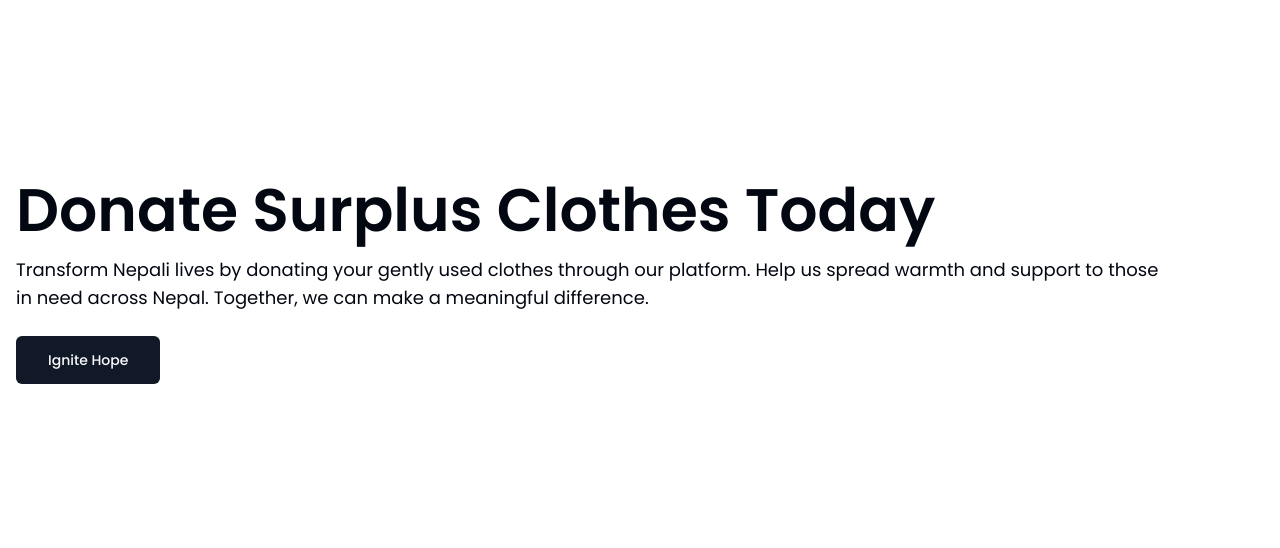
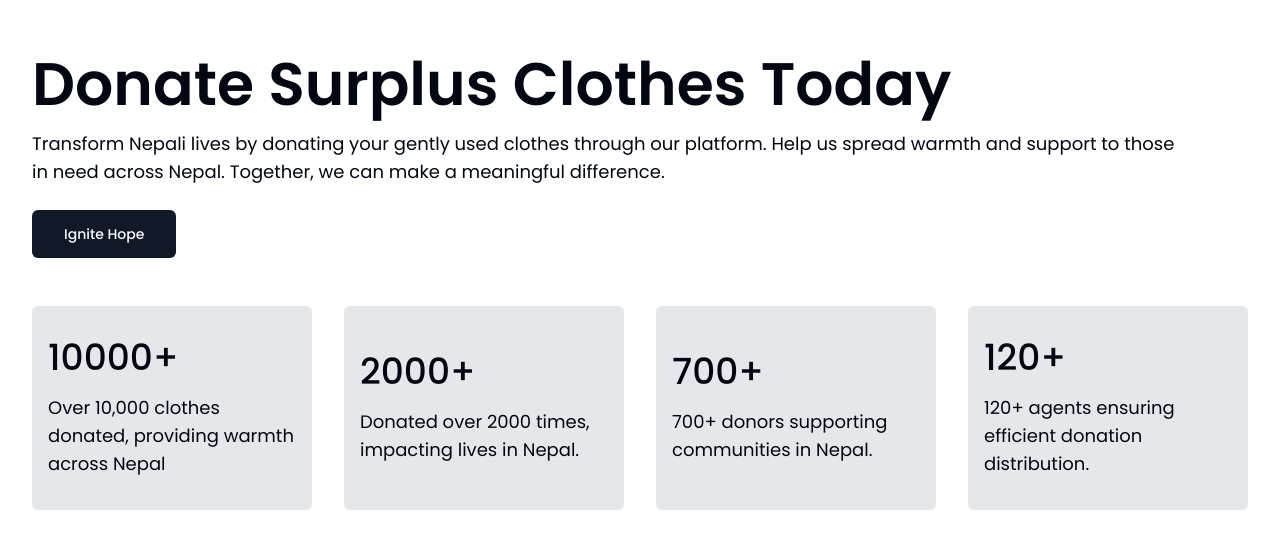
Before and after one commit to nishanbudhathoki2266/nyano-nepal, a Next.js app: page / in a window 1280 px wide. Shown: the part 118-666 px from the top of the page. Built offline with nearby package versions, Linux system fonts and the light colour scheme.

Commit message:
feat(stats): stats card in hero section

```diff
--- a/src/app/page.tsx
+++ b/src/app/page.tsx
@@ -1,6 +1,7 @@
 import { Button } from "@/components/ui/button";
 import Description from "@/components/ui/common/Description";
 import Heading from "@/components/ui/common/Heading";
+import StatsCard from "@/components/ui/common/StatsCard";
 import Container from "@/components/ui/containers/Container";
 import GridContainer from "@/components/ui/containers/GridContainer";
 import React from "react";
@@ -9,20 +10,37 @@ const Home = () => {
   return (
     <main>
       <Container size="sm">
-        <GridContainer>
-          <main className="col-span-full min-h-screen flex flex-col justify-center items-start gap-4">
+        <main className="col-span-full min-h-screen flex flex-col justify-center items-start gap-4 py-6 lg:py-8">
           <Heading isHero>Donate surplus clothes today</Heading>
           <Description className="max-w-6xl">
-              Transform Nepali lives by donating your gently used clothes
-              through our platform. Help us spread warmth and support to those
-              in need across Nepal. Together, we can make a meaningful
-              difference.
+            Transform Nepali lives by donating your gently used clothes through
+            our platform. Help us spread warmth and support to those in need
+            across Nepal. Together, we can make a meaningful difference.
           </Description>
           <Button size="xl" className="mt-2">
             Ignite Hope
           </Button>
+
+          <GridContainer className="mt-8 w-full mx-auto">
+            {/* TODO: Loop over the content and render */}
+            <StatsCard
+              stat="10000+"
+              description="Over 10,000 clothes donated, providing warmth across Nepal"
+            />
+            <StatsCard
+              stat="2000+"
+              description="Donated over 2000 times, impacting lives in Nepal."
+            />
+            <StatsCard
+              stat="700+"
+              description="700+ donors supporting communities in Nepal."
+            />
+            <StatsCard
+              stat="120+"
+              description="120+ agents ensuring efficient donation distribution."
+            />
+          </GridContainer>
         </main>
-        </GridContainer>
       </Container>
     </main>
   );
--- /dev/null
+++ b/src/components/ui/common/StatsCard.tsx
@@ -0,0 +1,18 @@
+import React from "react";
+import Description from "./Description";
+
+interface StatsCardProps {
+  stat: string;
+  description: string;
+}
+
+const StatsCard = ({ stat, description }: StatsCardProps) => {
+  return (
+    <div className="bg-gray-200 col-span-full md:col-span-2 flex flex-col justify-center gap-4 lg:col-span-3 px-4 py-8 rounded-md">
+      <h2 className="text-4xl font-medium">{stat}</h2>
+      <Description>{description}</Description>
+    </div>
+  );
+};
+
+export default StatsCard;
--- a/src/components/ui/containers/Container.tsx
+++ b/src/components/ui/containers/Container.tsx
@@ -15,7 +15,7 @@ const Container = ({
   return (
     <div
       className={cn(
-        "mx-auto px-2 md:px-4",
+        "mx-auto px-6 lg:px-8",
         size === "sm" ? "max-w-[115rem]" : "container",
         className
       )}
--- a/src/components/ui/containers/GridContainer.tsx
+++ b/src/components/ui/containers/GridContainer.tsx
@@ -8,7 +8,7 @@ interface GridContainerProps {
 const GridContainer = ({ children, className = "" }: GridContainerProps) => {
   return (
     <div
-      className={`mx-4 grid grid-cols-4 gap-8 lg:mx-0 lg:grid-cols-12 lg:gap-8  ${className}`}
+      className={`mx-4 grid grid-cols-4 gap-6 lg:mx-0 lg:grid-cols-12 lg:gap-8  ${className}`}
     >
       {children}
     </div>
```
Lines whose indentation alone changed are shown as unchanged.
